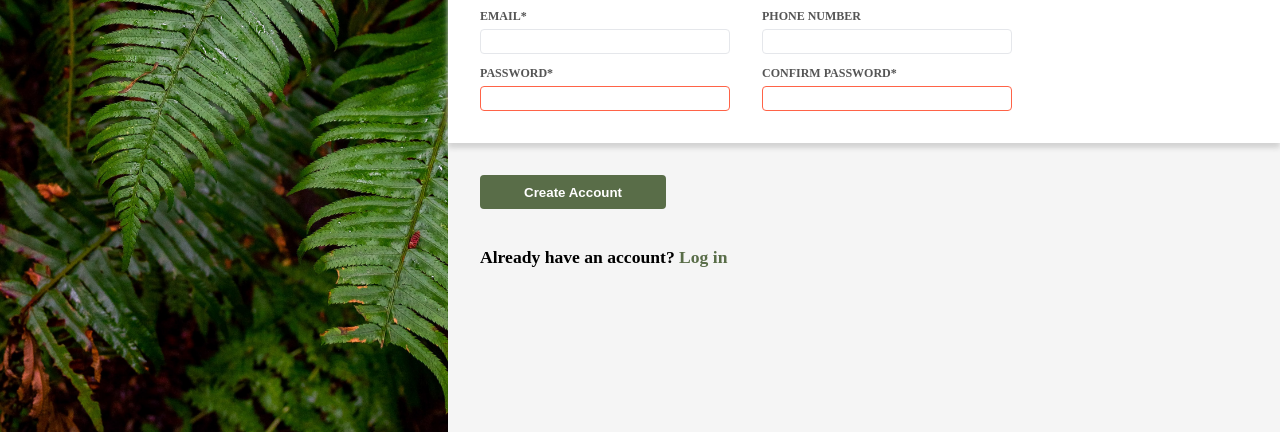
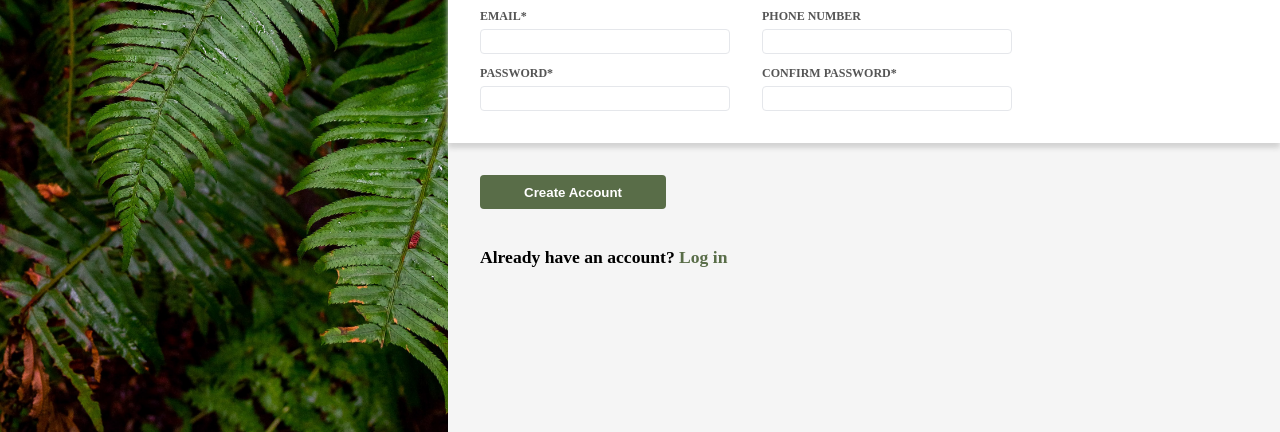
Before and after one commit to scorpi4n/TOP-signup-form, a plain HTML site: page index.html in a window 1280 px wide. Shown: the part 368-800 px from the top of the page. Drawn offline with Linux system fonts and the light colour scheme.

Commit message:
Implement password validation with JavaScript

```diff
--- a/index.html
+++ b/index.html
@@ -6,6 +6,7 @@
 		<meta name="viewport" content="width=device-width, initial-scale=1.0" />
 		<title>Sign-up Form</title>
 		<link rel="stylesheet" href="style.css" />
+		<script src="./script.js" defer></script>
 	</head>
 	<body class="flex">
 		<!-- sidebar -->
--- /dev/null
+++ b/script.js
@@ -0,0 +1,12 @@
+let password = document.getElementById('password');
+let confirmation = document.getElementById('confirm_password');
+
+setInterval(() => {
+	if (password.value == confirmation.value) {
+		password.classList.remove('error');
+		confirmation.classList.remove('error');
+	} else {
+		password.classList.add('error');
+		confirmation.classList.add('error');
+	}
+}, 1000);
```
